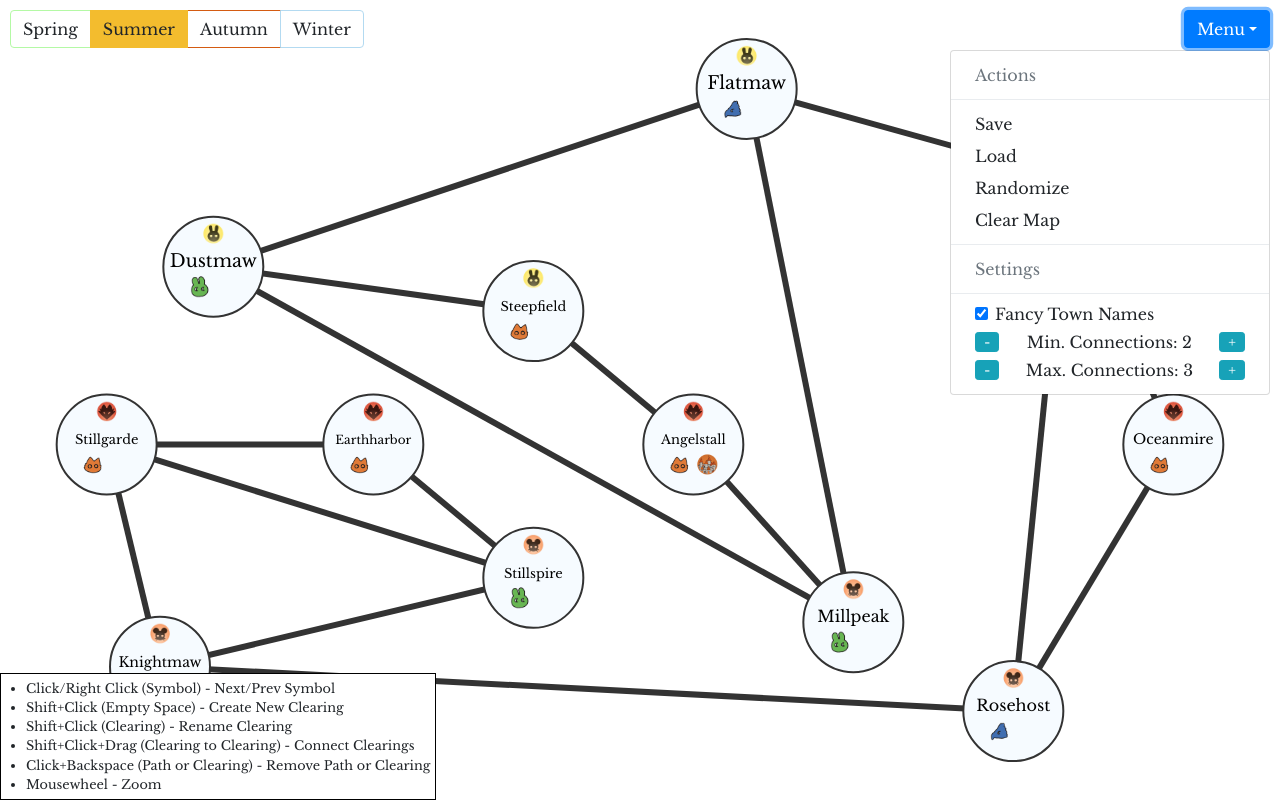
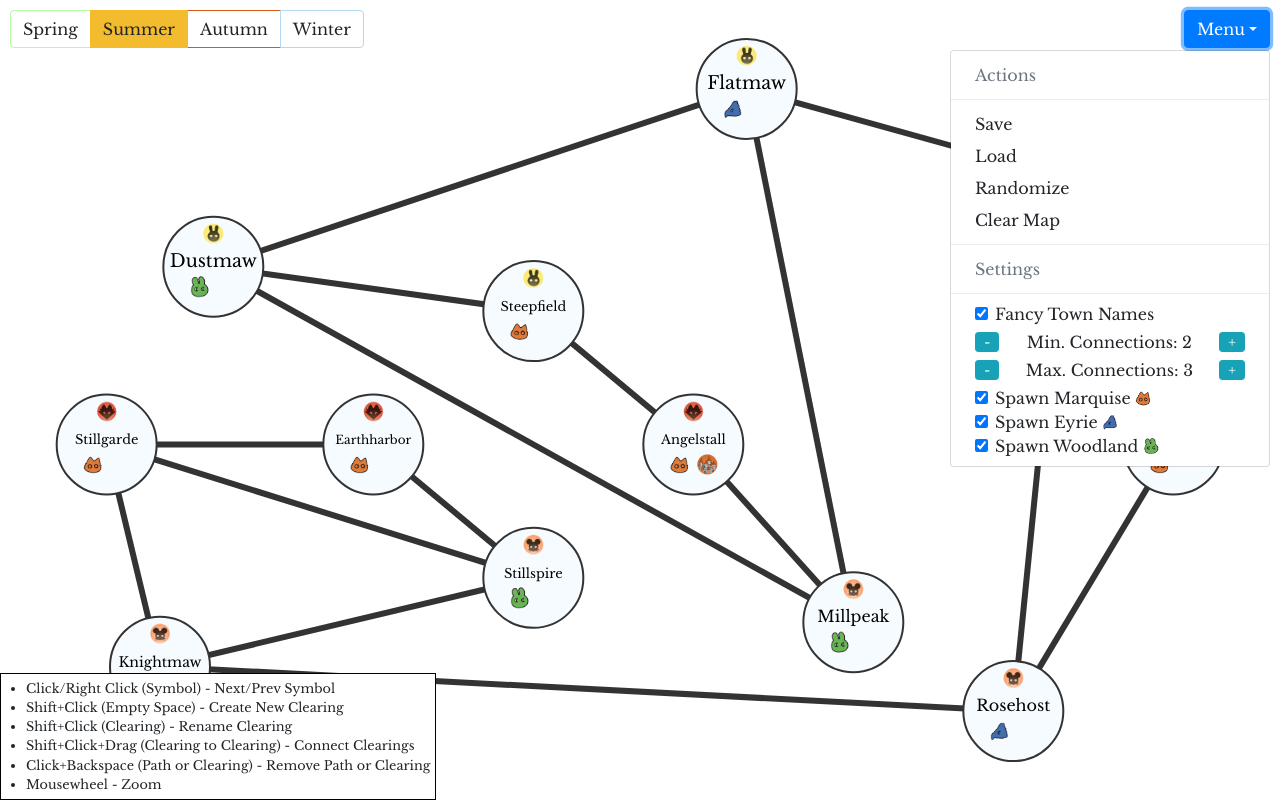
Before and after one commit to Vagabottos/woodland-creator, an Angular app: page / in a window 1280 px wide. Both pictures are taken after a click on the button "Menu". Built offline with nearby package versions, Linux system fonts and the light colour scheme.

Commit message:
control what factions can spawn, closes #9

```diff
--- a/src/app/app.component.html
+++ b/src/app/app.component.html
@@ -51,6 +51,24 @@
               &nbsp;
               <button class="btn btn-sm btn-inline btn-info" [disabled]="settings.maxConnections >= 5" (click)="changeMaxConnections(1)">+</button>
             </div>
+            <div class="form-check">
+              <input type="checkbox" class="form-check-input" id="spawnMarquise" [ngModelOptions]="{ standalone: true }" [(ngModel)]="settings.spawnMarquise" (ngModelChange)="saveSettings()">
+              <label class="form-check-label" for="spawnMarquise">
+                Spawn Marquise <img class="inline-icon" src="assets/symbol/faction-marquise.png" />
+              </label>
+            </div>
+            <div class="form-check">
+              <input type="checkbox" class="form-check-input" id="spawnEyrie" [ngModelOptions]="{ standalone: true }" [(ngModel)]="settings.spawnEyrie" (ngModelChange)="saveSettings()">
+              <label class="form-check-label" for="spawnEyrie">
+                Spawn Eyrie <img class="inline-icon" src="assets/symbol/faction-eyrie.png" />
+              </label>
+            </div>
+            <div class="form-check">
+              <input type="checkbox" class="form-check-input" id="spawnWoodland" [ngModelOptions]="{ standalone: true }" [(ngModel)]="settings.spawnWoodland" (ngModelChange)="saveSettings()">
+              <label class="form-check-label" for="spawnWoodland">
+                Spawn Woodland <img class="inline-icon" src="assets/symbol/faction-woodland.png" />
+              </label>
+            </div>
           </form>
         </div>
       </div>
--- a/src/app/app.component.scss
+++ b/src/app/app.component.scss
@@ -92,3 +92,9 @@
     cursor: pointer;
   }
 }
+
+.inline-icon {
+  width: 16px;
+  height: 16px;
+  margin-bottom: 3px;
+}
--- a/src/app/app.component.ts
+++ b/src/app/app.component.ts
@@ -13,6 +13,9 @@ const DEFAULT_SETTINGS = {
   maxConnections: 3,
   minConnections: 2,
   season: "summer" as Season,
+  spawnEyrie: true,
+  spawnMarquise: true,
+  spawnWoodland: true,
   townNames: true,
 };
 
--- a/src/app/interfaces/settings.ts
+++ b/src/app/interfaces/settings.ts
@@ -6,5 +6,8 @@ export interface ISettings {
   minConnections: number;
   maxConnections: number;
   maxAttempts: number;
+  spawnEyrie: boolean;
+  spawnMarquise: boolean;
+  spawnWoodland: boolean;
   townNames: boolean;
 }
--- a/src/app/layout-generator.ts
+++ b/src/app/layout-generator.ts
@@ -25,10 +25,14 @@ export function generateLayout(width: number, height: number, settings: ISetting
   const flipY = sample([true, false]);
 
   const nodeOrdering = shuffle(["bunny", "mouse", "fox"]);
-  const owners = ["eyrie", "marquise", "woodland"];
+  const owners = [];
+
+  if (settings.spawnEyrie)    { owners.push("eyrie"); }
+  if (settings.spawnMarquise) { owners.push("marquise"); }
+  if (settings.spawnWoodland) { owners.push("woodland"); }
 
   layout.nodePositions.forEach((pos, i) => {
-    const owner = i < 3 ? owners[i] : sample(owners);
+    const owner = i < owners.length ? owners[i] : sample(owners);
     nodes.push({
       id: i,
       majority: owner,
```
